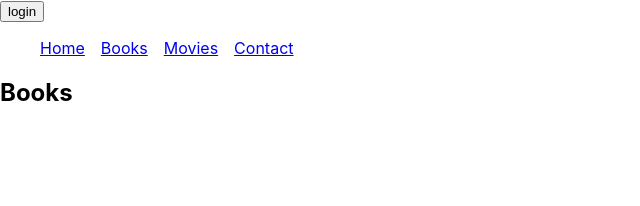
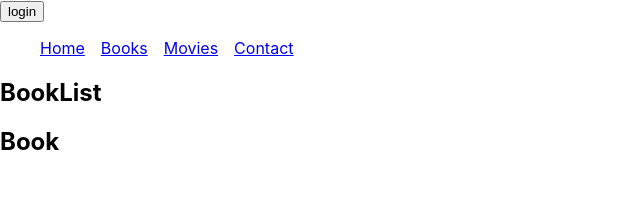
Before and after one commit to anderson-mntn/webdev_react_router_02, a React (Create React App) app: page /books in a window 1280 px wide. Shown: the top 206 px of the page, without its empty margins (0-640 px from the left). Built offline with nearby package versions, Linux system fonts and the light colour scheme.

Commit message:
add: dynamic routes, useParams()

```diff
--- a/src/App.js
+++ b/src/App.js
@@ -1,12 +1,13 @@
 import { Link, Route, Routes } from 'react-router-dom';
 import './App.css';
 import { Home } from './pages/Home';
-import { Books } from './pages/Books'
+import { Book } from './pages/Book'
 import { Movies } from './pages/Movies';
 import AuthButton from './AuthButton';
 
 import { Provider } from 'react-redux';
 import store from './store.js';
+import { BookList } from './pages/BookList';
 
 
 function App() {
@@ -16,7 +17,7 @@ function App() {
   <nav>
     <AuthButton/>
     <ul className='header-ul'>
-      <li><Link to='/' exact>Home</Link></li>
+      <li><Link to='/'>Home</Link></li>
       <li><Link to='/books'>Books</Link></li>
       <li><Link to='/movies'>Movies</Link></li>
       <li><Link to='/contact'>Contact</Link></li>
@@ -24,7 +25,8 @@ function App() {
   </nav>
     <Routes>
       <Route path="/" element={<Home />} />
-      <Route path="/books" element={<Books />}/>
+      <Route path="/books" element={<BookList />}/>
+      <Route path="/books/:id" element={<Book />}/>
       <Route path="/movies" element={<Movies />}/>
 
     </Routes>
--- /dev/null
+++ b/src/pages/Book.js
@@ -0,0 +1,7 @@
+import { useParams } from "react-router-dom"
+
+export function Book(){
+    const { id } = useParams();
+
+    return <h2>Book {id}</h2>
+}
--- a/src/pages/BookList.js
+++ b/src/pages/BookList.js
@@ -1,3 +1,10 @@
+import { Book } from "./Book";
+
 export function BookList(){
-    return <h2>BookList</h2>
+    return (
+    <>
+        <h2>BookList</h2>
+        <Book></Book>
+    </>
+    )
 }
--- a/src/pages/Books.js
+++ /dev/null
@@ -1,3 +0,0 @@
-export function Books(){
-    return <h2>Books</h2>
-}
```
Also changed, not shown: src/components/PrivateRoute.js (added, +8 -0 lines).
